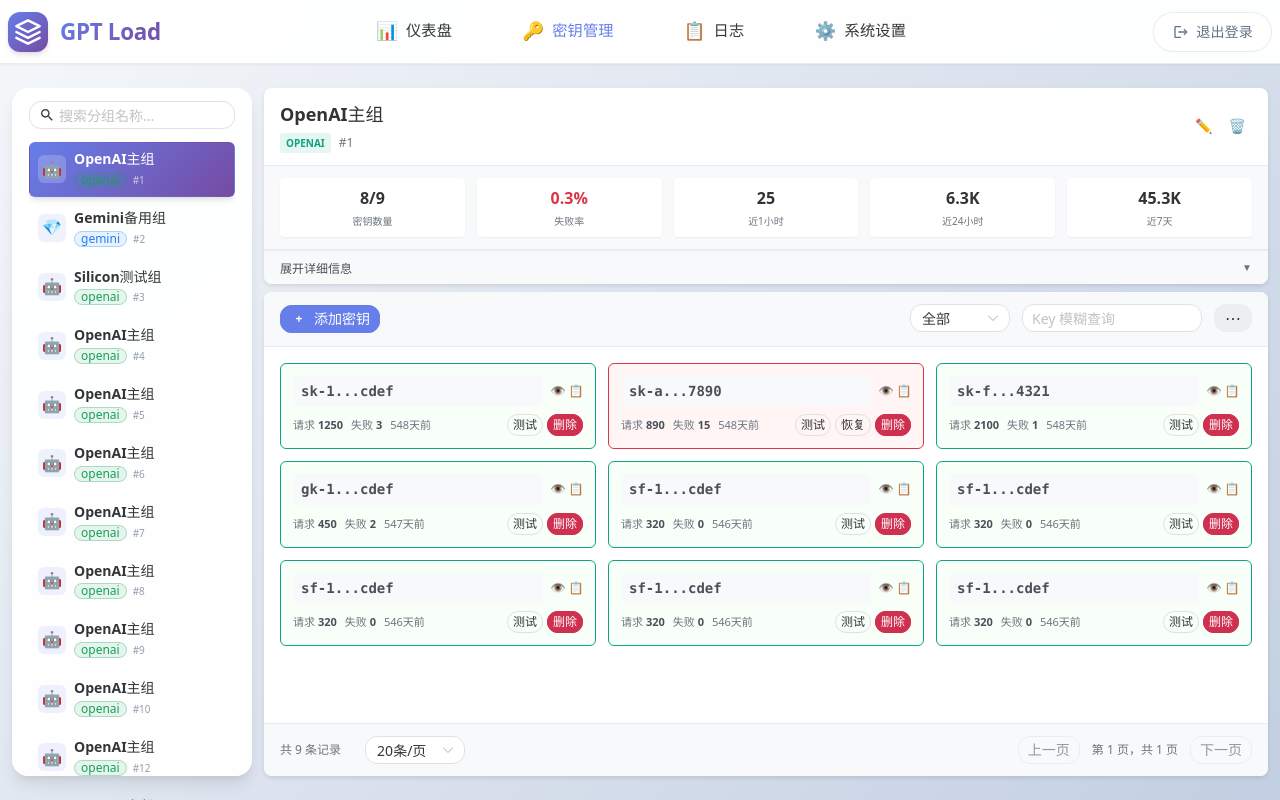
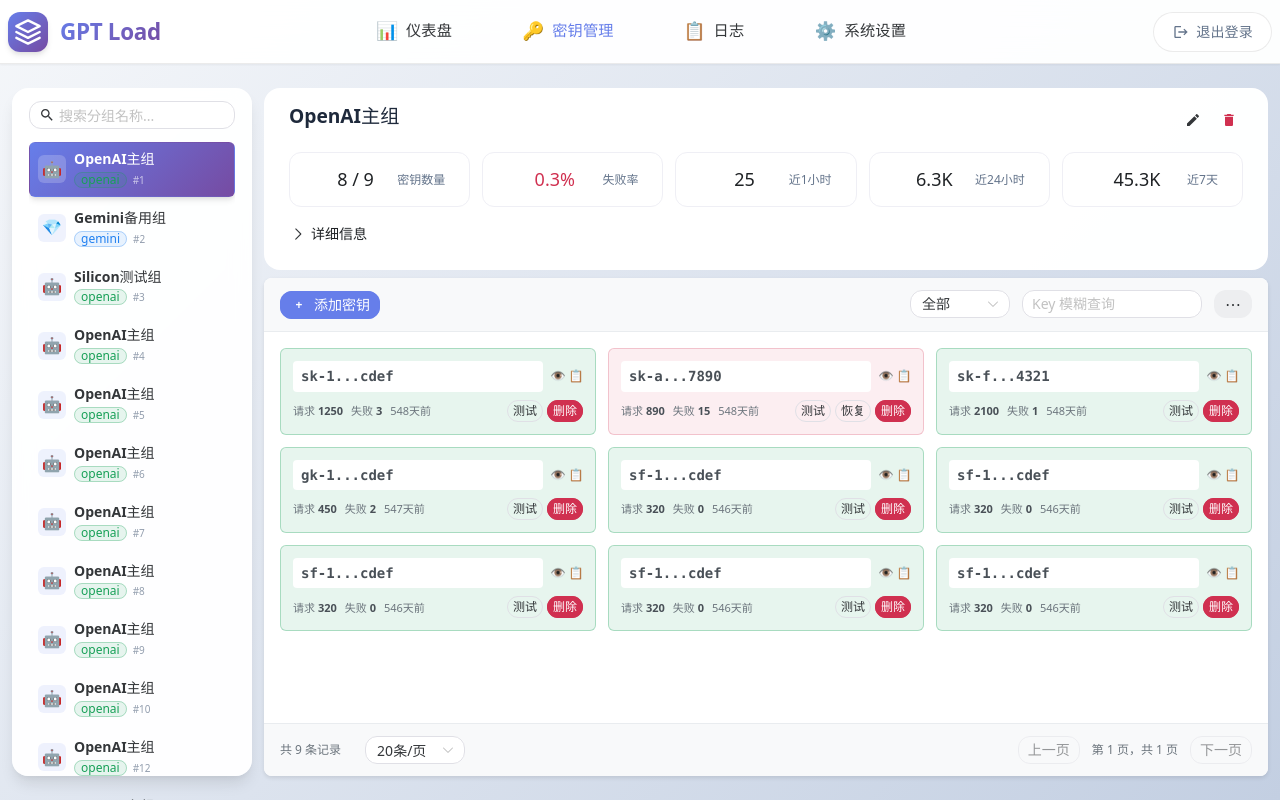
Before and after one commit to zhuzhuyule/autogateway, a Vue app in the folder web/: page /keys in a window 1280 px wide. Built offline with nearby package versions, Linux system fonts and the light colour scheme; sample sign-in values are in the browser's storage.

Commit message:
feat: key style

```diff
--- a/web/src/components/keys/GroupInfoCard.vue
+++ b/web/src/components/keys/GroupInfoCard.vue
@@ -1,7 +1,20 @@
 <script setup lang="ts">
 import { keysApi } from "@/api/keys";
 import type { Group, GroupStats } from "@/types/models";
-import { onMounted, ref } from "vue";
+import {
+  NButton,
+  NCard,
+  NCollapse,
+  NCollapseItem,
+  NDescriptions,
+  NDescriptionsItem,
+  NGrid,
+  NGridItem,
+  NSpin,
+  NTag,
+  useMessage,
+} from "naive-ui";
+import { onMounted, ref, watch } from "vue";
 
 interface Props {
   group: Group;
@@ -11,33 +24,36 @@
 
 const stats = ref<GroupStats | null>(null);
 const loading = ref(false);
-const showDetails = ref(false);
+const message = useMessage();
 
 onMounted(() => {
   loadStats();
 });
 
+watch(
+  () => props.group,
+  () => {
+    loadStats();
+  }
+);
+
 async function loadStats() {
   try {
     loading.value = true;
     stats.value = await keysApi.getGroupStats(props.group.id);
-  } catch (error) {
-    console.error("加载统计信息失败:", error);
+  } catch (_error) {
+    // 错误已记录
   } finally {
     loading.value = false;
   }
 }
 
 function handleEdit() {
-  window.$message.info("编辑分组功能开发中...");
+  message.info("编辑分组功能开发中...");
 }
 
 function handleDelete() {
-  window.$message.info("删除分组功能开发中...");
-}
-
-function toggleDetails() {
-  showDetails.value = !showDetails.value;
+  message.info("删除分组功能开发中...");
 }
 
 function formatNumber(num: number): string {
@@ -57,127 +73,141 @@
 
 <template>
   <div class="group-info-container">
-    <div class="group-info-card">
-      <!-- 头部信息 -->
+    <n-card :bordered="false" class="group-info-card">
+      <template #header>
         <div class="card-header">
           <div class="header-left">
-          <h3 class="group-title">{{ group.display_name || group.name }}</h3>
-          <div class="group-meta">
-            <span class="channel-badge" :class="`channel-${group.channel_type}`">
-              {{ group.channel_type.toUpperCase() }}
-            </span>
-            <span class="group-id">#{{ group.id }}</span>
+            <h3 class="group-title">
+              {{ group.display_name || group.name }}
+            </h3>
+          </div>
+          <div class="header-actions">
+            <n-button quaternary circle size="small" @click="handleEdit" title="编辑分组">
+              <template #icon>
+                <svg width="16" height="16" viewBox="0 0 24 24" fill="currentColor">
+                  <path
+                    d="M3 17.25V21h3.75L17.81 9.94l-3.75-3.75L3 17.25zM20.71 7.04c.39-.39.39-1.02 0-1.41l-2.34-2.34c-.39-.39-1.02-.39-1.41 0l-1.83 1.83 3.75 3.75 1.83-1.83z"
+                  />
+                </svg>
+              </template>
+            </n-button>
+            <n-button
+              quaternary
+              circle
+              size="small"
+              @click="handleDelete"
+              title="删除分组"
+              type="error"
+            >
+              <template #icon>
+                <svg width="16" height="16" viewBox="0 0 24 24" fill="currentColor">
+                  <path
+                    d="M6 19c0 1.1.9 2 2 2h8c1.1 0 2-.9 2-2V7H6v12zM19 4h-3.5l-1-1h-5l-1 1H5v2h14V4z"
+                  />
+                </svg>
+              </template>
+            </n-button>
           </div>
         </div>
-        <div class="header-actions">
-          <button class="action-btn" @click="handleEdit" title="编辑分组">
-            <span class="icon">✏️</span>
-          </button>
-          <button class="action-btn delete-btn" @click="handleDelete" title="删除分组">
-            <span class="icon">🗑️</span>
-          </button>
-        </div>
-      </div>
+      </template>
 
       <!-- 统计摘要区 -->
       <div class="stats-summary">
-        <div v-if="loading" class="loading-stats">
-          <div class="loading-placeholder" />
-          <div class="loading-placeholder" />
-          <div class="loading-placeholder" />
-          <div class="loading-placeholder" />
-        </div>
-        <div v-else-if="stats" class="stats-grid">
-          <div class="stat-item">
-            <div class="stat-value">{{ stats.active_keys }}/{{ stats.total_keys }}</div>
-            <div class="stat-label">密钥数量</div>
-          </div>
-          <div class="stat-item">
-            <div class="stat-value failure-rate">
-              {{ formatPercentage(stats.failure_rate_24h) }}
-            </div>
-            <div class="stat-label">失败率</div>
-          </div>
-          <div class="stat-item">
-            <div class="stat-value">{{ formatNumber(stats.requests_1h) }}</div>
-            <div class="stat-label">近1小时</div>
-          </div>
-          <div class="stat-item">
-            <div class="stat-value">{{ formatNumber(stats.requests_24h) }}</div>
-            <div class="stat-label">近24小时</div>
-          </div>
-          <div class="stat-item">
-            <div class="stat-value">{{ formatNumber(stats.requests_7d) }}</div>
-            <div class="stat-label">近7天</div>
-          </div>
-        </div>
+        <n-spin :show="loading" size="small">
+          <n-grid v-if="stats" :cols="5" :x-gap="12" :y-gap="12" responsive="screen">
+            <n-grid-item span="1">
+              <n-card :title="`${stats.active_keys} / ${stats.total_keys}`" size="large">
+                <template #header-extra><span class="status-title">密钥数量</span></template>
+              </n-card>
+            </n-grid-item>
+            <n-grid-item span="1">
+              <n-card
+                class="status-card-failure"
+                :title="formatPercentage(stats.failure_rate_24h)"
+                size="large"
+              >
+                <template #header-extra><span class="status-title">失败率</span></template>
+              </n-card>
+            </n-grid-item>
+            <n-grid-item span="1">
+              <n-card :title="formatNumber(stats.requests_1h)" size="large">
+                <template #header-extra><span class="status-title">近1小时</span></template>
+              </n-card>
+            </n-grid-item>
+            <n-grid-item span="1">
+              <n-card :title="formatNumber(stats.requests_24h)" size="large">
+                <template #header-extra><span class="status-title">近24小时</span></template>
+              </n-card>
+            </n-grid-item>
+            <n-grid-item span="1">
+              <n-card :title="formatNumber(stats.requests_7d)" size="large">
+                <template #header-extra><span class="status-title">近7天</span></template>
+              </n-card>
+            </n-grid-item>
+          </n-grid>
+        </n-spin>
       </div>
 
       <!-- 详细信息区（可折叠） -->
       <div class="details-section">
-        <button class="toggle-btn" @click="toggleDetails">
-          <span class="toggle-text">{{ showDetails ? "收起" : "展开" }}详细信息</span>
-          <span class="toggle-icon" :class="{ expanded: showDetails }">▼</span>
-        </button>
-
-        <div v-if="showDetails" class="details-content">
+        <n-collapse>
+          <n-collapse-item title="详细信息" name="details">
+            <div class="details-content">
               <div class="detail-section">
                 <h4 class="section-title">基础信息</h4>
-            <div class="detail-grid">
-              <div class="detail-item">
-                <span class="detail-label">分组名称:</span>
-                <span class="detail-value">{{ group.name }}</span>
-              </div>
-              <div class="detail-item">
-                <span class="detail-label">渠道类型:</span>
-                <span class="detail-value">{{ group.channel_type }}</span>
-              </div>
-              <div class="detail-item">
-                <span class="detail-label">排序:</span>
-                <span class="detail-value">{{ group.sort }}</span>
-              </div>
-              <div v-if="group.description" class="detail-item full-width">
-                <span class="detail-label">描述:</span>
-                <span class="detail-value">{{ group.description }}</span>
-              </div>
-            </div>
+                <n-descriptions :column="2" size="small">
+                  <n-descriptions-item label="分组名称">{{ group.name }}</n-descriptions-item>
+                  <n-descriptions-item label="渠道类型">
+                    {{ group.channel_type }}
+                  </n-descriptions-item>
+                  <n-descriptions-item label="排序">{{ group.sort }}</n-descriptions-item>
+                  <n-descriptions-item v-if="group.description" label="描述" :span="2">
+                    {{ group.description }}
+                  </n-descriptions-item>
+                </n-descriptions>
               </div>
 
               <div class="detail-section">
                 <h4 class="section-title">上游地址</h4>
-            <div class="upstream-list">
-              <div v-for="(upstream, index) in group.upstreams" :key="index" class="upstream-item">
+                <n-descriptions :column="1" size="small">
+                  <n-descriptions-item
+                    v-for="(upstream, index) in group.upstreams"
+                    :key="index"
+                    :label="`上游 ${index + 1}`"
+                  >
                     <span class="upstream-url">{{ upstream.url }}</span>
-                <span class="upstream-weight">权重: {{ upstream.weight }}</span>
-              </div>
-            </div>
+                    <n-tag size="small" type="info" class="upstream-weight">
+                      权重: {{ upstream.weight }}
+                    </n-tag>
+                  </n-descriptions-item>
+                </n-descriptions>
               </div>
 
               <div class="detail-section">
                 <h4 class="section-title">配置信息</h4>
-            <div class="config-content">
-              <div v-if="group.config.test_model" class="config-item">
-                <span class="config-label">测试模型:</span>
-                <span class="config-value">{{ group.config.test_model }}</span>
-              </div>
-              <div v-if="group.config.request_timeout" class="config-item">
-                <span class="config-label">请求超时:</span>
-                <span class="config-value">{{ group.config.request_timeout }}ms</span>
-              </div>
-              <div
+                <n-descriptions :column="2" size="small">
+                  <n-descriptions-item v-if="group.config.test_model" label="测试模型">
+                    {{ group.config.test_model }}
+                  </n-descriptions-item>
+                  <n-descriptions-item v-if="group.config.request_timeout" label="请求超时">
+                    {{ group.config.request_timeout }}ms
+                  </n-descriptions-item>
+                  <n-descriptions-item
                     v-if="Object.keys(group.config.param_overrides || {}).length > 0"
-                class="config-item"
+                    label="参数覆盖"
+                    :span="2"
                   >
-                <span class="config-label">参数覆盖:</span>
                     <pre class="config-json">{{
                       JSON.stringify(group.config.param_overrides, null, 2)
                     }}</pre>
+                  </n-descriptions-item>
+                </n-descriptions>
               </div>
             </div>
+          </n-collapse-item>
+        </n-collapse>
       </div>
-        </div>
-      </div>
-    </div>
+    </n-card>
   </div>
 </template>
 
@@ -186,19 +216,22 @@
   width: 100%;
 }
 
+:deep(.n-card-header) {
+  padding: 12px 24px;
+}
+
 .group-info-card {
-  background: white;
-  border-radius: 8px;
-  box-shadow: 0 2px 4px rgba(0, 0, 0, 0.1);
-  overflow: hidden;
+  background: rgba(255, 255, 255, 0.98);
+  border-radius: var(--border-radius-lg);
+  border: 1px solid rgba(255, 255, 255, 0.3);
+  animation: fadeInUp 0.2s ease-out;
 }
 
 .card-header {
   display: flex;
   align-items: center;
   justify-content: space-between;
-  padding: 12px 16px;
-  border-bottom: 1px solid #e9ecef;
+  width: 100%;
 }
 
 .header-left {
@@ -206,180 +239,53 @@
 }
 
 .group-title {
-  font-size: 18px;
+  font-size: 1.2rem;
   font-weight: 600;
-  color: #333;
-  margin: 0 0 4px 0;
+  color: #1e293b;
+  margin: 0 0 8px 0;
 }
 
-.group-meta {
+/* .group-meta {
   display: flex;
   align-items: center;
   gap: 8px;
-}
-
-.channel-badge {
-  font-size: 10px;
-  font-weight: 600;
-  padding: 2px 6px;
-  border-radius: 3px;
-  text-transform: uppercase;
-}
-
-.channel-openai {
-  background: rgba(16, 163, 127, 0.1);
-  color: #10a37f;
-}
-
-.channel-gemini {
-  background: rgba(66, 133, 244, 0.1);
-  color: #4285f4;
-}
-
-.channel-silicon {
-  background: rgba(147, 51, 234, 0.1);
-  color: #9333ea;
-}
-
-.channel-chutes {
-  background: rgba(239, 68, 68, 0.1);
-  color: #ef4444;
-}
+} */
 
 .group-id {
-  font-size: 12px;
-  color: #6c757d;
+  font-size: 0.75rem;
+  color: #64748b;
+  opacity: 0.7;
 }
 
 .header-actions {
   display: flex;
-  gap: 4px;
-}
-
-.action-btn {
-  padding: 4px 6px;
-  border: none;
-  background: transparent;
-  cursor: pointer;
-  border-radius: 4px;
-  transition: background-color 0.2s;
-}
-
-.action-btn:hover {
-  background: rgba(0, 123, 255, 0.1);
-}
-
-.action-btn.delete-btn:hover {
-  background: rgba(239, 68, 68, 0.1);
-}
-
-.action-btn .icon {
-  font-size: 14px;
+  gap: 8px;
 }
 
 .stats-summary {
-  padding: 12px 16px;
-  background: #f8f9fa;
-  border-bottom: 1px solid #e9ecef;
+  margin-bottom: 16px;
+  text-align: center;
 }
 
-.loading-stats {
-  display: flex;
-  gap: 12px;
+:deep(.status-card-failure .n-card-header__main) {
+  color: #d03050;
 }
 
-.loading-placeholder {
-  height: 40px;
-  flex: 1;
-  background: linear-gradient(90deg, #f0f0f0 25%, #e0e0e0 50%, #f0f0f0 75%);
-  background-size: 200% 100%;
-  animation: loading 1.5s infinite;
-  border-radius: 4px;
-}
-
-@keyframes loading {
-  0% {
-    background-position: 200% 0;
-  }
-  100% {
-    background-position: -200% 0;
-  }
-}
-
-.stats-grid {
-  display: grid;
-  grid-template-columns: repeat(5, 1fr);
-  gap: 12px;
-}
-
-.stat-item {
-  text-align: center;
-  padding: 8px;
-  background: white;
-  border-radius: 4px;
-  box-shadow: 0 1px 2px rgba(0, 0, 0, 0.05);
-}
-
-.stat-value {
-  font-size: 16px;
-  font-weight: 700;
-  color: #333;
-  margin-bottom: 2px;
-}
-
-.stat-value.failure-rate {
-  color: #dc3545;
-}
-
-.stat-label {
-  font-size: 10px;
-  color: #6c757d;
-  font-weight: 500;
+.status-title {
+  color: #64748b;
+  font-size: 12px;
 }
 
 .details-section {
-  border-top: 1px solid #e9ecef;
-}
-
-.toggle-btn {
-  display: flex;
-  align-items: center;
-  justify-content: space-between;
-  width: 100%;
-  padding: 8px 16px;
-  border: none;
-  background: #f8f9fa;
-  cursor: pointer;
-  transition: background-color 0.2s;
-}
-
-.toggle-btn:hover {
-  background: #e9ecef;
-}
-
-.toggle-text {
-  font-size: 12px;
-  font-weight: 500;
-  color: #495057;
-}
-
-.toggle-icon {
-  font-size: 10px;
-  color: #6c757d;
-  transition: transform 0.2s;
-}
-
-.toggle-icon.expanded {
-  transform: rotate(180deg);
+  margin-top: 16px;
 }
 
 .details-content {
-  padding: 12px 16px;
-  background: white;
+  margin-top: 16px;
 }
 
 .detail-section {
-  margin-bottom: 16px;
+  margin-bottom: 24px;
 }
 
 .detail-section:last-child {
@@ -387,113 +293,72 @@
 }
 
 .section-title {
-  font-size: 14px;
+  font-size: 1rem;
   font-weight: 600;
-  color: #333;
-  margin: 0 0 8px 0;
+  color: #374151;
+  margin: 0 0 12px 0;
+  padding-bottom: 8px;
+  border-bottom: 2px solid rgba(102, 126, 234, 0.1);
 }
 
-.detail-grid {
-  display: grid;
-  grid-template-columns: repeat(auto-fit, minmax(180px, 1fr));
+.upstream-url {
+  font-family: monospace;
+  font-size: 0.9rem;
+  color: #374151;
+  margin-right: 8px;
+}
+
+.upstream-weight {
+  margin-left: 8px;
+}
+
+.config-json {
+  background: rgba(102, 126, 234, 0.05);
+  border-radius: var(--border-radius-sm);
+  padding: 12px;
+  font-size: 0.8rem;
+  color: #374151;
+  margin: 8px 0;
+  overflow-x: auto;
+}
+
+@keyframes fadeInUp {
+  from {
+    opacity: 0;
+    transform: translateY(20px);
+  }
+  to {
+    opacity: 1;
+    transform: translateY(0);
+  }
+}
+
+/* 响应式网格 */
+:deep(.n-grid) {
   gap: 8px;
 }
 
-.detail-item {
-  display: flex;
-  align-items: center;
-  gap: 6px;
-  font-size: 12px;
-}
-
-.detail-item.full-width {
-  grid-column: 1 / -1;
-  flex-direction: column;
-  align-items: flex-start;
-}
-
-.detail-label {
-  font-weight: 500;
-  color: #6c757d;
-}
-
-.detail-value {
-  color: #333;
-}
-
-.upstream-list {
-  display: flex;
-  flex-direction: column;
-  gap: 6px;
-}
-
-.upstream-item {
-  display: flex;
-  justify-content: space-between;
-  align-items: center;
-  padding: 6px 8px;
-  background: #f8f9fa;
-  border-radius: 4px;
-  font-size: 12px;
-}
-
-.upstream-url {
-  font-family: "SFMono-Regular", Consolas, "Liberation Mono", Menlo, Courier, monospace;
-  color: #333;
-}
-
-.upstream-weight {
-  color: #6c757d;
-  font-weight: 500;
-}
-
-.config-content {
-  display: flex;
-  flex-direction: column;
-  gap: 8px;
-}
-
-.config-item {
-  display: flex;
-  flex-direction: column;
-  gap: 4px;
-  font-size: 12px;
-}
-
-.config-label {
-  font-weight: 500;
-  color: #6c757d;
-}
-
-.config-value {
-  color: #333;
-}
-
-.config-json {
-  background: #f8f9fa;
-  border: 1px solid #e9ecef;
-  border-radius: 4px;
-  padding: 8px;
-  font-size: 10px;
-  color: #495057;
-  overflow-x: auto;
-  margin: 0;
+:deep(.n-grid-item) {
+  min-width: 0;
 }
 
 @media (max-width: 768px) {
-  .stats-grid {
+  :deep(.n-grid) {
     grid-template-columns: repeat(2, 1fr);
-    gap: 8px;
   }
 
-  .detail-grid {
-    grid-template-columns: 1fr;
+  .group-title {
+    font-size: 1rem;
   }
 
-  .upstream-item {
-    flex-direction: column;
-    align-items: flex-start;
-    gap: 4px;
+  .section-title {
+    font-size: 0.9rem;
+  }
+}
+
+@media (max-width: 480px) {
+  :deep(.n-grid) {
+    grid-template-columns: 1fr;
   }
 
   .card-header {
@@ -501,5 +366,9 @@
     align-items: flex-start;
     gap: 8px;
   }
+
+  .header-actions {
+    align-self: flex-end;
+  }
 }
 </style>
--- a/web/src/components/keys/KeyTable.vue
+++ b/web/src/components/keys/KeyTable.vue
@@ -650,13 +650,13 @@
 
 /* 状态相关样式 */
 .key-card.status-valid {
-  border-color: #10a37f;
-  background: #f8fff9;
+  border-color: #18a0584d;
+  background: #18a0581a;
 }
 
 .key-card.status-invalid {
-  border-color: #dc3545;
-  background: #fff5f5;
+  border-color: #d030503b;
+  background: #d0305014;
 }
 
 .key-card.status-error {
@@ -717,7 +717,7 @@
   font-size: 14px;
   font-weight: 600;
   color: #495057;
-  background: #f8f9fa;
+  background: #fff;
   padding: 4px 8px;
   border-radius: 4px;
   flex: 1;
```
Lines whose indentation alone changed are shown as unchanged.
